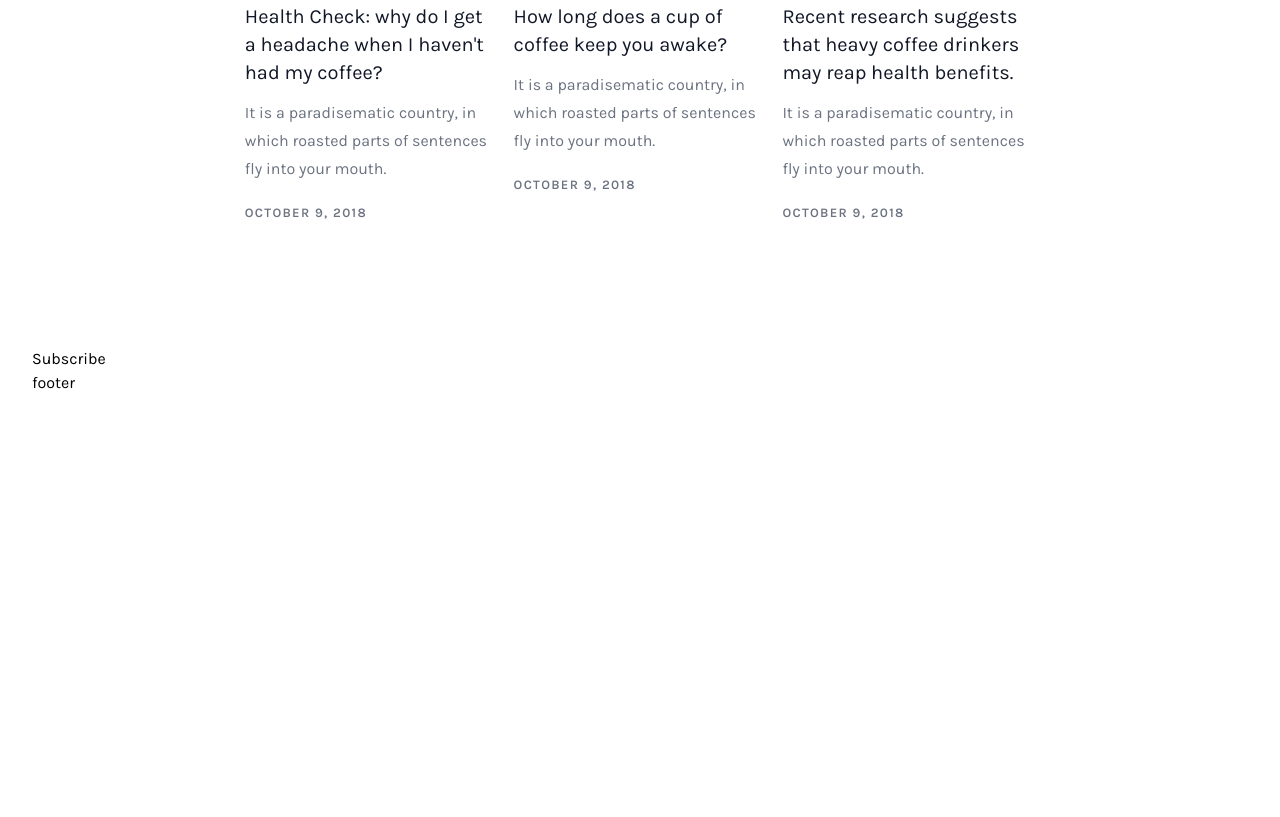
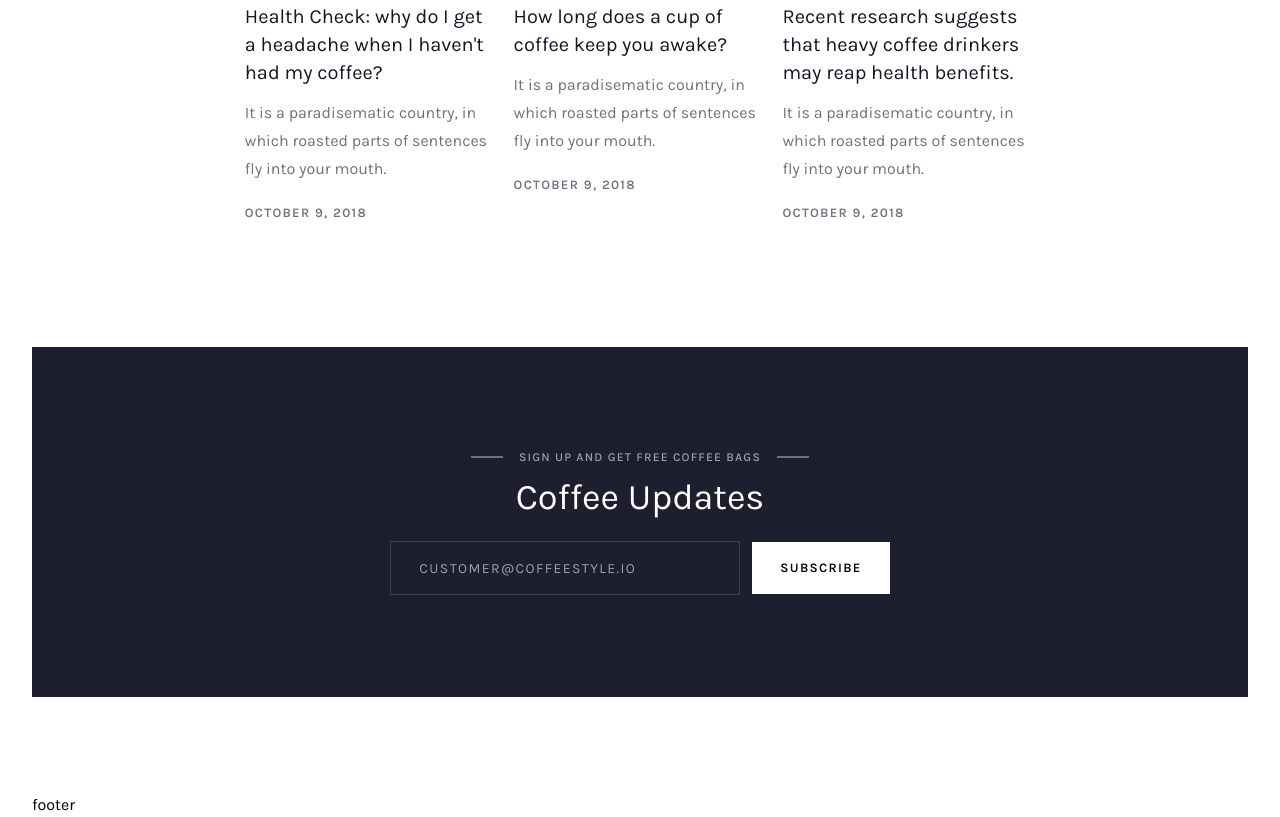
Before and after one commit to minhtrietk2000/tailwindcss-coffe-style, a website: page public/index.html in a window 1280 px wide. Shown: the part 5167-5984 px from the top of the page. Before the commit the page ends 5562 px from the top, so only its background shows below. Drawn offline with nearby package versions, Linux system fonts and the light colour scheme; files that its build step writes are made by us from their sources.

Commit message:
subscribe-section

```diff
--- a/public/index.html
+++ b/public/index.html
@@ -507,8 +507,22 @@
 					</div>
 				</div> <!--End LifeStyle - Story-->
 
-				<div class="subscribe-us">
-					Subscribe
+				<div class="subscribe-us bg-[#1D1F2E] h-[350px] flex flex-col justify-center items-center mb-24">
+				<div class="flex justify-center items-center px-6 xs:px-0 mb-3">
+					<div class="w-8 h-[0.1rem] bg-gray-500"></div>
+					<div class="uppercase mx-4 tracking-widest text-gray-400 font-medium text-xs text-center">Sign Up And Get Free Coffee Bags</div>
+					<div class="w-8 h-[0.1rem] bg-gray-500"></div>
+				</div>
+				<div class="text-white text-4xl text-center mb-6">Coffee Updates</div>
+				<div class="tnm-form flex flex-col md:flex-row justify-center items-center gap-3">
+					<div class="tnm-form-item text-center">
+						<input type="email" placeholder="customer@coffeestyle.io"
+						class="px-7 py-3 lg:w-[350px] md:w-[350px] max-w-full bg-inherit border-[1px] border-gray-700 outline-none placeholder:uppercase placeholder:tracking-widest placeholder:text-sm text-white uppercase hover:border-gray-500 duration-500 focus:border-gray-500 leading-7">
+					</div>
+					<div class="tnm-form-item">
+						<button type="submit" class="px-7 py-3 bg-white uppercase text-[13px] tracking-widest font-semibold hover:opacity-90 duration-700 leading-7">Subscribe</button>
+					</div>
+				</div>
 				</div> <!--End Subscribe-->
 			</main>
 
--- a/tailwind.config.js
+++ b/tailwind.config.js
@@ -30,7 +30,8 @@ module.exports = {
         fadeIn: {
           from: {opacity: 0},
           to: {opacity: 1}
-        }
+        },
+
       },
       animation: {
         slideDown: 'slideDown 0.4s ease-in-out',
```
